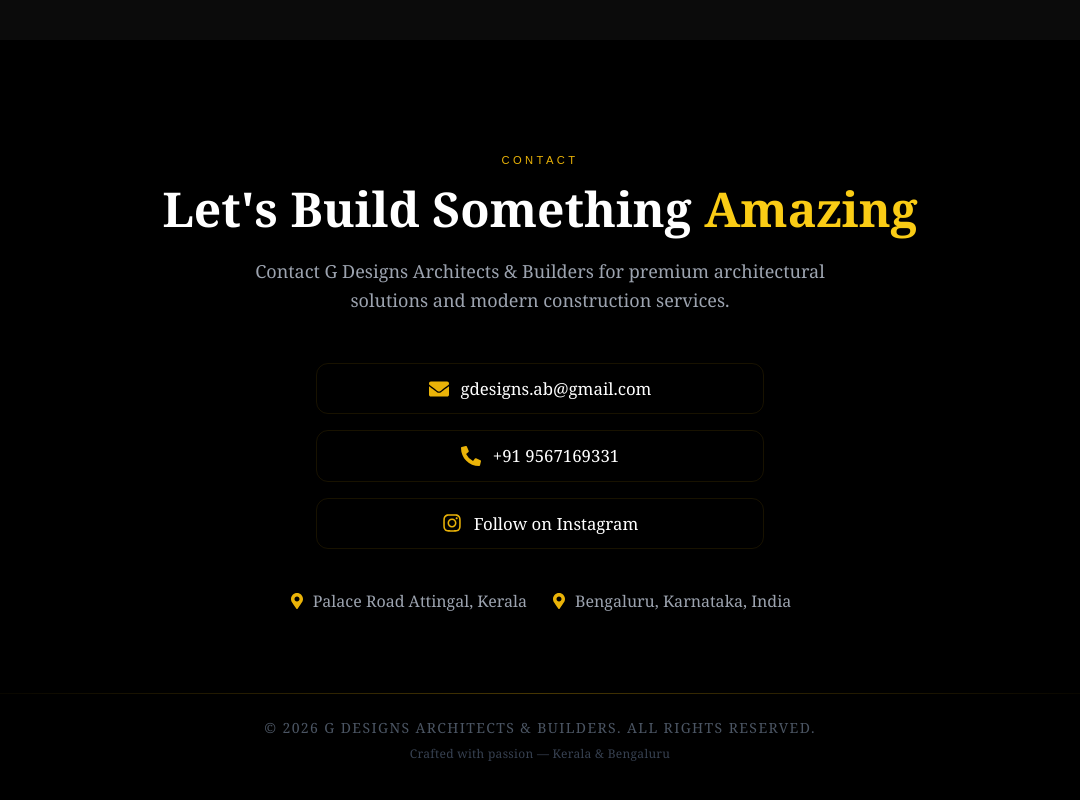
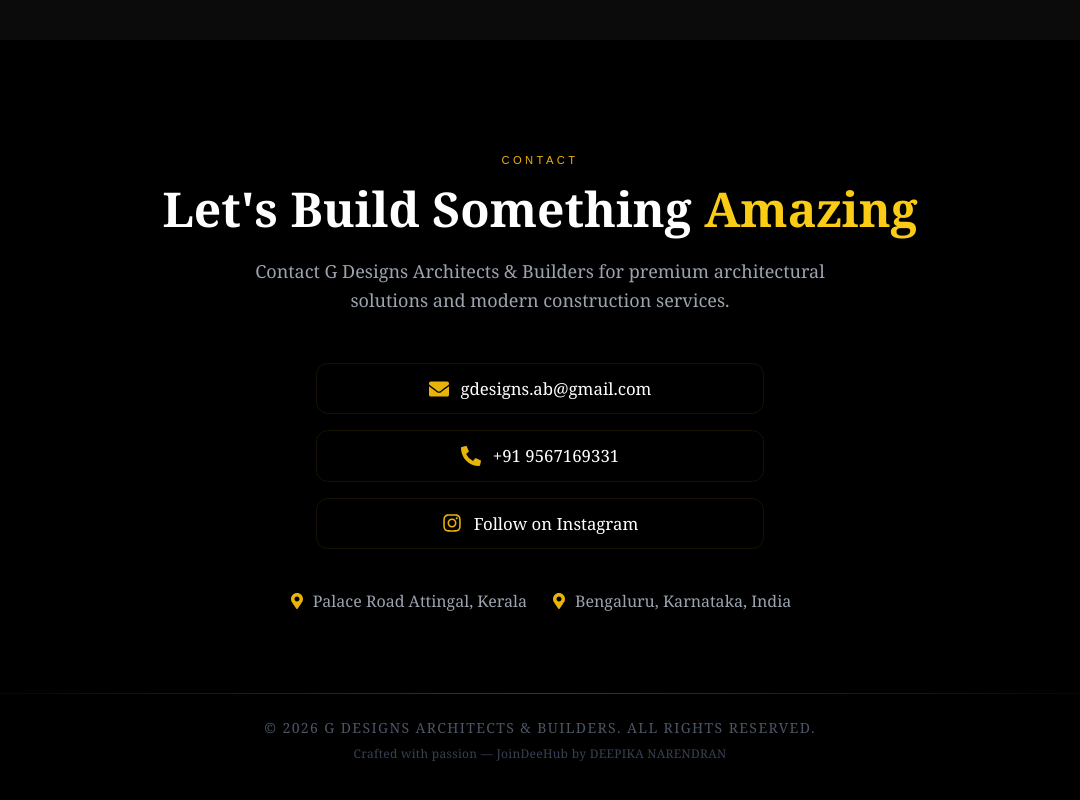
Before and after one commit to JoinDeeHub/gdesigns-website, a React (Vite) app: page / in a window 1280 px wide. Shown: the part 5876-6676 px from the top of the page, without its empty margins (100-1180 px from the left). Built offline with nearby package versions, Linux system fonts and the light colour scheme.

Commit message:
Update footer credit to JoinDeeHub by DEEPIKA NARENDRAN

```diff
--- a/src/components/ContactSection.jsx
+++ b/src/components/ContactSection.jsx
@@ -110,10 +110,10 @@ export default function ContactSection() {
       >
         <div className="footer-glow mb-6" />
         <p className="text-gray-600 text-sm tracking-widest uppercase">
-          © 2026 G Designs Architects & Builders. All rights reserved.
+          &copy; 2026 G Designs Architects &amp; Builders. All rights reserved.
         </p>
         <p className="text-gray-700 text-xs mt-2 tracking-wide">
-          Crafted with passion — Kerala & Bengaluru
+          Crafted with passion &mdash; JoinDeeHub by DEEPIKA NARENDRAN
         </p>
       </motion.div>
     </section>
```
